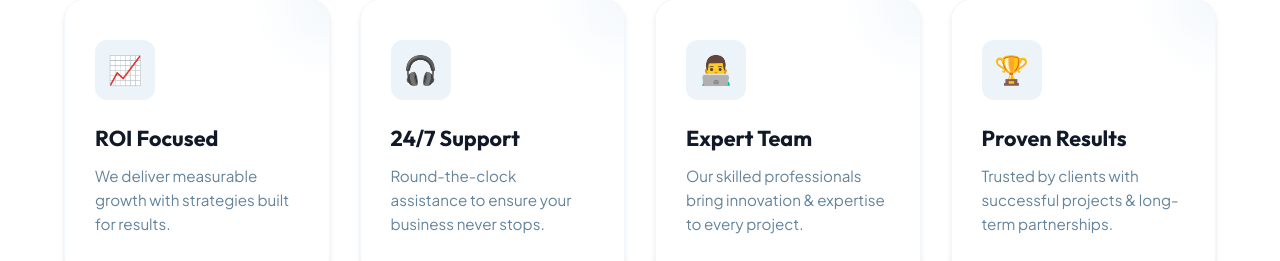
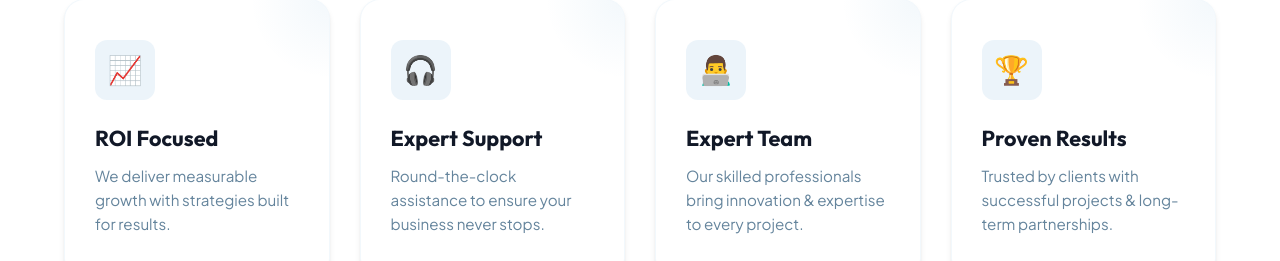
Before and after one commit to Vedabhavishya/AnanyaHiSolutions, a Next.js app: page /about in a window 1280 px wide. Shown: the part 3140-3401 px from the top of the page. Built offline with nearby package versions, Linux system fonts and the light colour scheme.

Commit message:
style: change 24/7 Support heading to Expert Support

```diff
--- a/src/app/about/page.js
+++ b/src/app/about/page.js
@@ -498,7 +498,7 @@ export default function AboutPage() {
 
             <div className="choose-card">
               <div className="choose-icon-wrapper">🎧</div>
-              <h3>24/7 Support</h3>
+              <h3>Expert Support</h3>
               <p>Round-the-clock assistance to ensure your business never stops.</p>
             </div>
 
```
